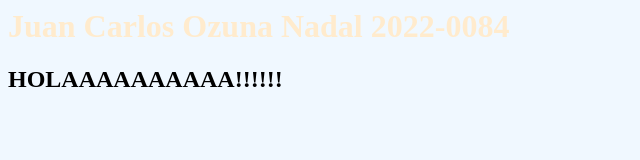
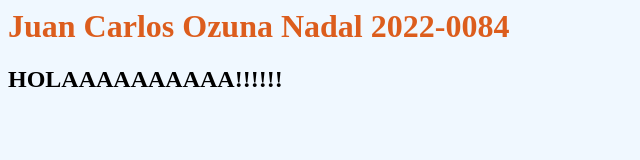
Before and after one commit to JUANCARLOS02141518/PrimerParcial, a plain HTML site: page index.html in a window 1280 px wide. Shown: the whole page, without its empty margins (0-640 px from the left). Drawn offline with Linux system fonts and the light colour scheme.

Commit message:
New commit

```diff
--- a/index.html
+++ b/index.html
@@ -10,7 +10,7 @@
         }
 
         h1{
-            color: blanchedalmond;
+            color: rgb(220, 93, 29);
         }
     </style>
 </head>
```
